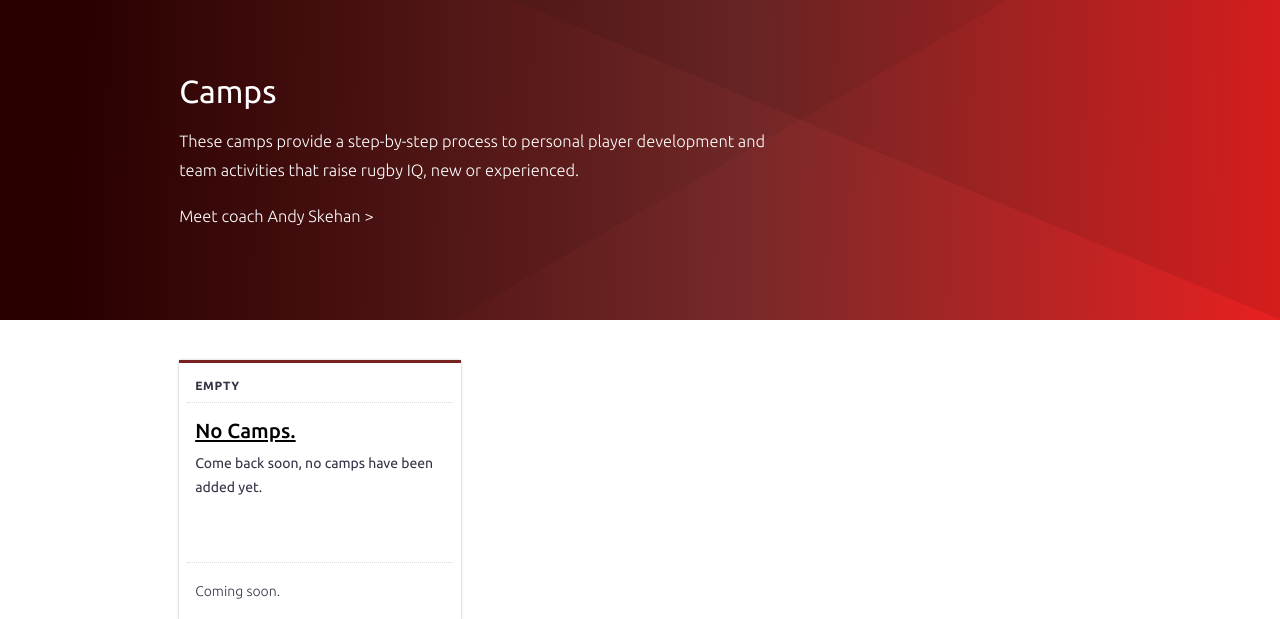
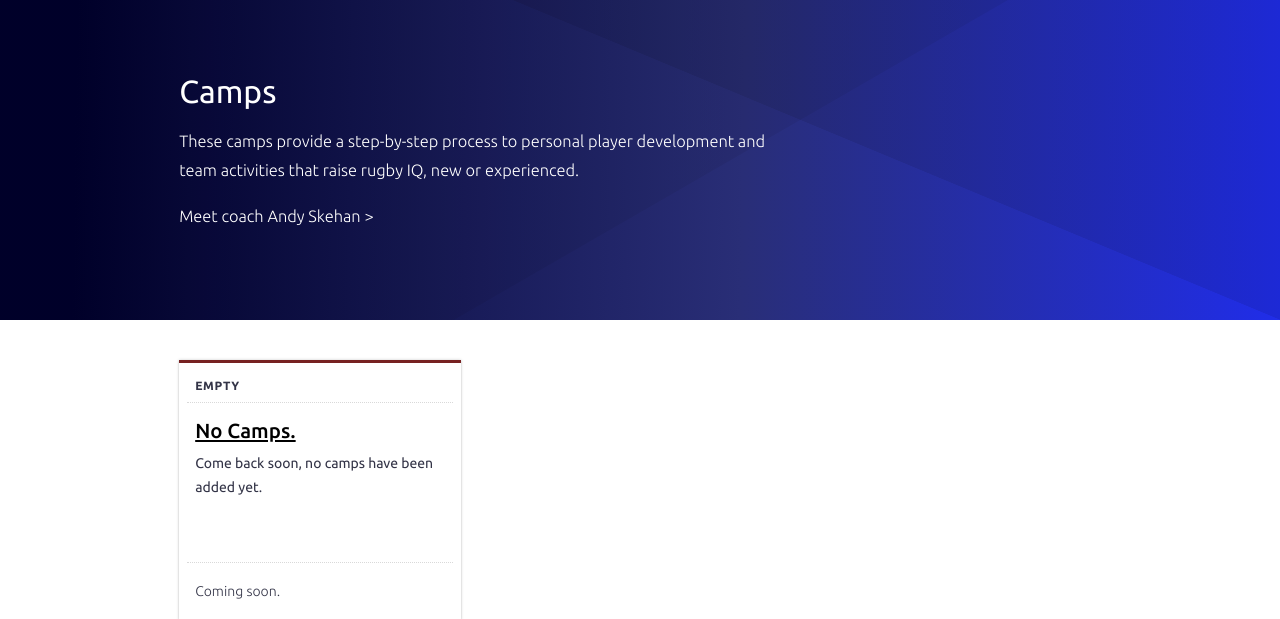
Before and after one commit to reyesjl/firstfiverugby, a Django app: page /camps/ in a window 1280 px wide. Shown: the part 40-659 px from the top of the page. Run offline with Django 5.2, Linux system fonts and the light colour scheme; data that the repository does not hold is empty.

Commit message:
change service background colors;

```diff
--- a/src/static/css/f5rugby/index.css
+++ b/src/static/css/f5rugby/index.css
@@ -10,6 +10,22 @@
 .red-right-background {
     background-blend-mode: multiply, multiply, normal;
     background-image: linear-gradient(150deg, rgba(228, 228, 228, 0.54) 0%, rgba(228, 228, 228, 0.54) 54.9%, rgba(228, 228, 228, 0) 55%, rgba(228, 228, 228, 0) 100%), linear-gradient(to bottom left, rgba(216, 216, 216, 0.54) 0%, rgba(216, 216, 216, 0.54) 49.9%, rgba(216, 216, 216, 0) 50%, rgba(216, 216, 216, 0) 100%), linear-gradient(-89deg, #e92020 0%, #772929 42%, #2c0000 94%);
+    background-position: bottom left, bottom 0 right, 0% 0%;
+    background-repeat: no-repeat;
+    background-size: 100% 100%, 60% 100%, auto;
+}
+
+.blue-right-background {
+    background-blend-mode: multiply, multiply, normal;
+    background-image: linear-gradient(150deg, rgba(228, 228, 228, 0.54) 0%, rgba(228, 228, 228, 0.54) 54.9%, rgba(228, 228, 228, 0) 55%, rgba(228, 228, 228, 0) 100%), linear-gradient(to bottom left, rgba(216, 216, 216, 0.54) 0%, rgba(216, 216, 216, 0.54) 49.9%, rgba(216, 216, 216, 0) 50%, rgba(216, 216, 216, 0) 100%), linear-gradient(-89deg, #202de9 0%, #292e77 42%, #00002c 94%);
+    background-position: bottom left, bottom 0 right, 0% 0%;
+    background-repeat: no-repeat;
+    background-size: 100% 100%, 60% 100%, auto;
+}
+
+.green-right-background {
+    background-blend-mode: multiply, multiply, normal;
+    background-image: linear-gradient(150deg, rgba(228, 228, 228, 0.54) 0%, rgba(228, 228, 228, 0.54) 54.9%, rgba(228, 228, 228, 0) 55%, rgba(228, 228, 228, 0) 100%), linear-gradient(to bottom left, rgba(216, 216, 216, 0.54) 0%, rgba(216, 216, 216, 0.54) 49.9%, rgba(216, 216, 216, 0) 50%, rgba(216, 216, 216, 0) 100%), linear-gradient(-89deg, #3ee920 0%, #29772c 42%, #072c00 94%);
     background-position: bottom left, bottom 0 right, 0% 0%;
     background-repeat: no-repeat;
     background-size: 100% 100%, 60% 100%, auto;
--- a/src/templates/f5rugby/camps.html
+++ b/src/templates/f5rugby/camps.html
@@ -14,7 +14,7 @@
 {% block description %}Join our rugby camps for a comprehensive approach to personal player development and engaging group/team activities. Led by experienced coach Andy Skehan, our camps cater to both newcomers and seasoned players, offering expert guidance and a supportive environment to hone your skills and passion for rugby. Sign up now for an unforgettable experience on and off the field!{% endblock %}
 
 {% block content %}
-<div class="hero-wrapper red-right-background">
+<div class="hero-wrapper blue-right-background">
     <div class="hero container">
         <div class="row">
             <div class="col-8">
--- a/src/templates/f5rugby/health.html
+++ b/src/templates/f5rugby/health.html
@@ -14,7 +14,7 @@
 {% block description %}{% endblock %}
 
 {% block content %}
-<div class="hero-wrapper red-right-background">
+<div class="hero-wrapper green-right-background">
     <div class="hero container">
         <div class="row">
             <div class="col-8">
```
